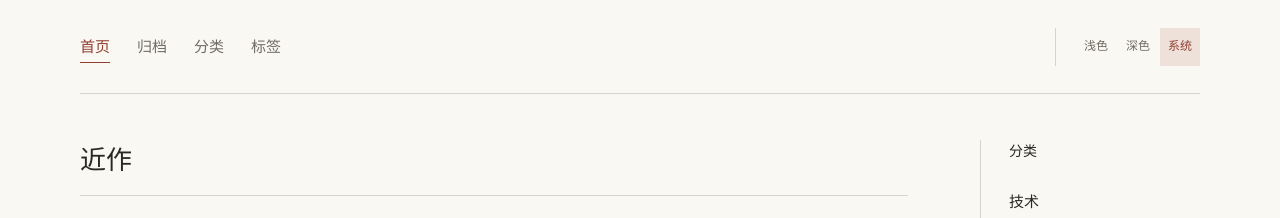
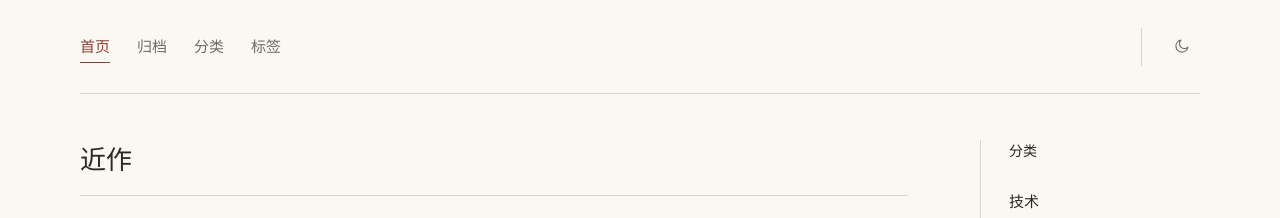
Before and after one commit to xkai-site/mylovelyblog, a Jekyll site: the page built from index.html, in a window 1280 px wide. Shown: the top 218 px of the page. Built offline with Jekyll 4.4.1, drawn with Linux system fonts in a browser that asks for light colours.

```diff
--- a/_layouts/default.html
+++ b/_layouts/default.html
@@ -30,10 +30,11 @@
         <a href="{{ '/categories/' | relative_url }}"{% if page.nav == 'categories' %} aria-current="page"{% endif %}>分类</a>
         <a href="{{ '/tags/' | relative_url }}"{% if page.nav == 'tags' %} aria-current="page"{% endif %}>标签</a>
       </nav>
-      <div id="theme-controls" class="theme-controls" role="group" aria-label="配色模式" hidden>
-        <button type="button" data-theme-value="light" aria-pressed="false">浅色</button>
-        <button type="button" data-theme-value="dark" aria-pressed="false">深色</button>
-        <button type="button" data-theme-value="system" aria-pressed="false" title="跟随系统配色">系统</button>
+      <div id="theme-controls" class="theme-controls" hidden>
+        <button id="theme-toggle" class="theme-toggle" type="button" aria-pressed="false" aria-label="切换到深色模式" title="切换到深色模式">
+          <svg class="theme-icon theme-icon--moon" aria-hidden="true" viewBox="0 0 24 24" fill="none" stroke="currentColor" stroke-width="1.6" stroke-linecap="round" stroke-linejoin="round"><path d="M21 12.8A8.5 8.5 0 1 1 11.2 3a6.6 6.6 0 0 0 9.8 9.8Z"/></svg>
+          <svg class="theme-icon theme-icon--sun" aria-hidden="true" viewBox="0 0 24 24" fill="none" stroke="currentColor" stroke-width="1.6" stroke-linecap="round" stroke-linejoin="round"><circle cx="12" cy="12" r="4"/><path d="M12 2.5v2M12 19.5v2M4.9 4.9l1.4 1.4M17.7 17.7l1.4 1.4M2.5 12h2M19.5 12h2M4.9 19.1l1.4-1.4M17.7 6.3l1.4-1.4"/></svg>
+        </button>
       </div>
     </div>
   </header>
--- a/assets/css/style.scss
+++ b/assets/css/style.scss
@@ -57,10 +57,13 @@
 .site-nav { display: flex; gap: 27px; flex-wrap: wrap; }
 .site-nav a { color: var(--muted); text-decoration: none; font-size: 15px; padding-block: 9px; }
 .site-nav a:hover, .site-nav a[aria-current] { color: var(--accent); text-decoration: underline; text-underline-offset: .65em; }
-.theme-controls { display: flex; align-items: center; border-left: 1px solid var(--line); padding-left: 20px; gap: 2px; }
-.theme-controls button { color: var(--muted); background: transparent; border: 0; border-radius: 0; padding: 8px; min-height: 38px; font: 12px/1.8 var(--sans); }
-.theme-controls button:hover { color: var(--text); background: var(--surface); }
-.theme-controls button[aria-pressed="true"] { color: var(--accent); background: var(--accent-soft); }
+.theme-controls { display: flex; align-items: center; border-left: 1px solid var(--line); padding-left: 20px; }
+.theme-toggle { display: grid; place-items: center; width: 38px; height: 38px; padding: 0; color: var(--muted); background: transparent; border: 0; border-radius: 0; }
+.theme-toggle:hover { color: var(--text); background: var(--surface); }
+.theme-toggle svg { width: 17px; height: 17px; }
+.theme-icon--sun { display: none; }
+:root[data-theme="dark"] .theme-icon--sun { display: block; }
+:root[data-theme="dark"] .theme-icon--moon { display: none; }
 .main-content { min-height: 70vh; padding-bottom: 88px; }
 .site-footer { padding-block: 23px 32px; border-top: 1px solid var(--line); display: flex; justify-content: space-between; gap: 1rem; color: var(--muted); font-size: 12px; }
 .site-footer p { margin: 0; }
@@ -198,7 +201,7 @@
   .site-nav { gap: 22px; }
   .site-nav a { font-size: 14px; }
   .theme-controls { border: 0; padding: 0; }
-  .theme-controls button { padding-inline: 7px; font-size: 11px; }
+  .theme-toggle { width: 34px; height: 34px; }
   .journal-layout { grid-template-columns: 1fr; gap: 35px; padding-top: 27px; }
   .journal-index { border-left: 0; border-top: 1px solid var(--strong-line); padding: 25px 0 0; display: grid; grid-template-columns: 1fr 1fr; gap: 25px; }
   .index-section + .index-section { margin: 0; }
--- a/assets/js/theme.js
+++ b/assets/js/theme.js
@@ -2,44 +2,49 @@
   'use strict';
   const key = 'lovely-blog-theme';
   const media = window.matchMedia('(prefers-color-scheme: dark)');
-  const valid = value => ['light', 'dark', 'system'].includes(value);
-  let preference = 'system';
+  const isTheme = value => value === 'light' || value === 'dark';
+
+  // null 表示访客还没手动选择过：进入网站时跟随系统，系统外观变化也继续跟随。
+  let preference = null;
   try {
     const saved = localStorage.getItem(key);
-    if (valid(saved)) preference = saved;
-  } catch (_) { /* 隐私模式或禁用存储时，仍支持当前页面切换。 */ }
+    if (isTheme(saved)) preference = saved;
+  } catch (_) { /* 隐私模式或禁用存储时，按系统配色打开；本次会话内仍可切换。 */ }
+
+  const current = () => preference || (media.matches ? 'dark' : 'light');
 
   function apply() {
-    const theme = preference === 'system' ? (media.matches ? 'dark' : 'light') : preference;
+    const theme = current();
     document.documentElement.dataset.theme = theme;
-    document.querySelectorAll('[data-theme-value]').forEach(button => {
-      button.setAttribute('aria-pressed', String(button.dataset.themeValue === preference));
-    });
+    const button = document.getElementById('theme-toggle');
+    if (!button) return;
+    const target = theme === 'dark' ? '浅色' : '深色';
+    button.setAttribute('aria-pressed', String(theme === 'dark'));
+    button.setAttribute('aria-label', `切换到${target}模式`);
+    button.title = `切换到${target}模式`;
   }
   apply();
 
-  const onSystemChange = () => { if (preference === 'system') apply(); };
+  const onSystemChange = () => { if (!preference) apply(); };
   if (media.addEventListener) media.addEventListener('change', onSystemChange);
   else if (media.addListener) media.addListener(onSystemChange);
 
   window.addEventListener('storage', event => {
     if (event.key !== key && event.key !== null) return;
-    preference = valid(event.newValue) ? event.newValue : 'system';
+    preference = isTheme(event.newValue) ? event.newValue : null;
     apply();
   });
 
   document.addEventListener('DOMContentLoaded', () => {
     const controls = document.getElementById('theme-controls');
-    if (!controls) return;
-    controls.querySelectorAll('[data-theme-value]').forEach(button => {
-      button.addEventListener('click', () => {
-        preference = valid(button.dataset.themeValue) ? button.dataset.themeValue : 'system';
-        try {
-          if (preference === 'system') localStorage.removeItem(key);
-          else localStorage.setItem(key, preference);
-        } catch (_) { /* 保留本次切换，不阻止阅读。 */ }
-        apply();
-      });
+    const button = document.getElementById('theme-toggle');
+    if (!controls || !button) return;
+    button.addEventListener('click', () => {
+      preference = current() === 'dark' ? 'light' : 'dark';
+      try {
+        localStorage.setItem(key, preference);
+      } catch (_) { /* 保留本次切换，不阻止阅读。 */ }
+      apply();
     });
     apply();
     controls.hidden = false;
```
Also changed, not shown: docs/acceptance.md (+1 -1 lines), README.md.
